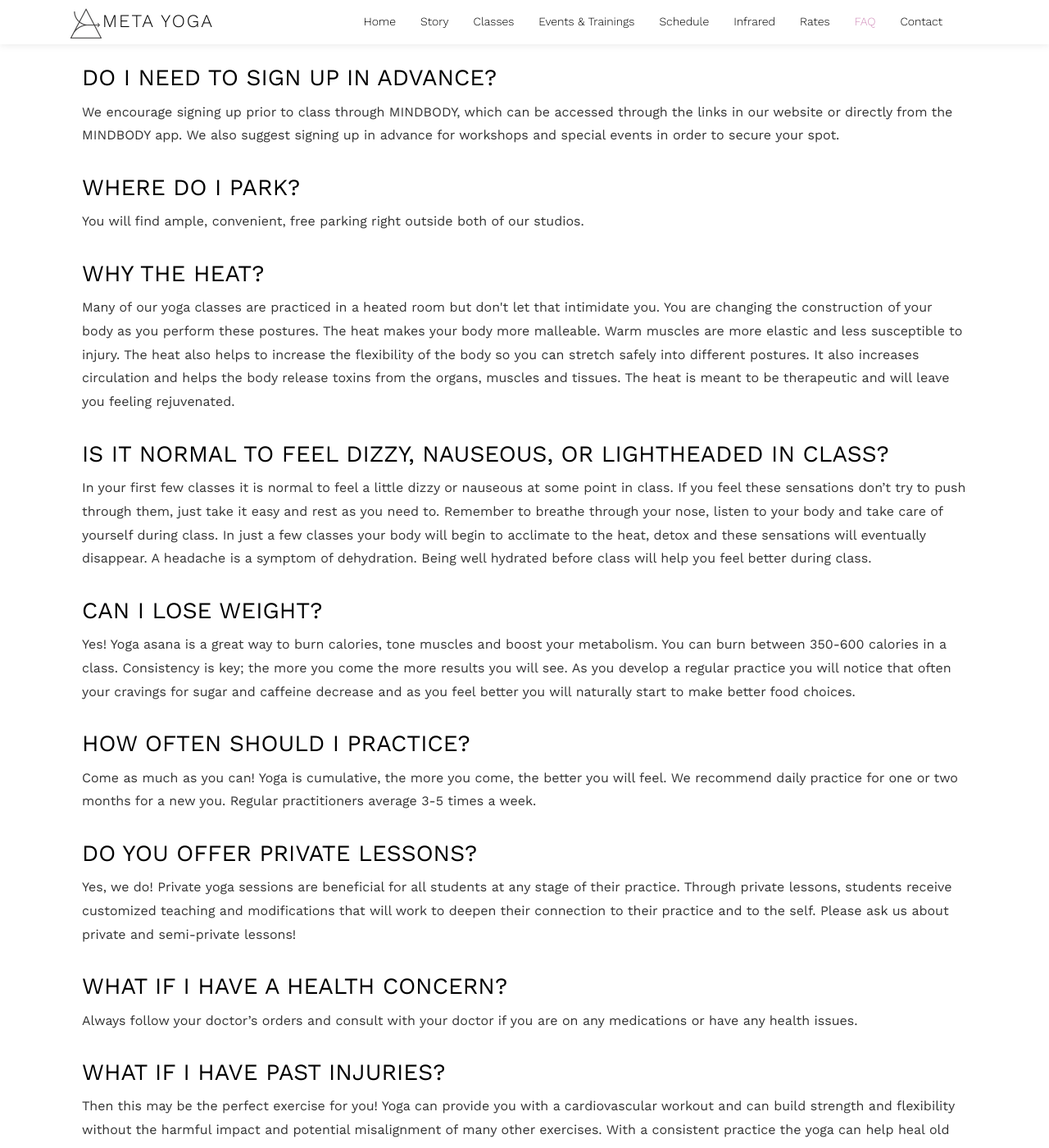
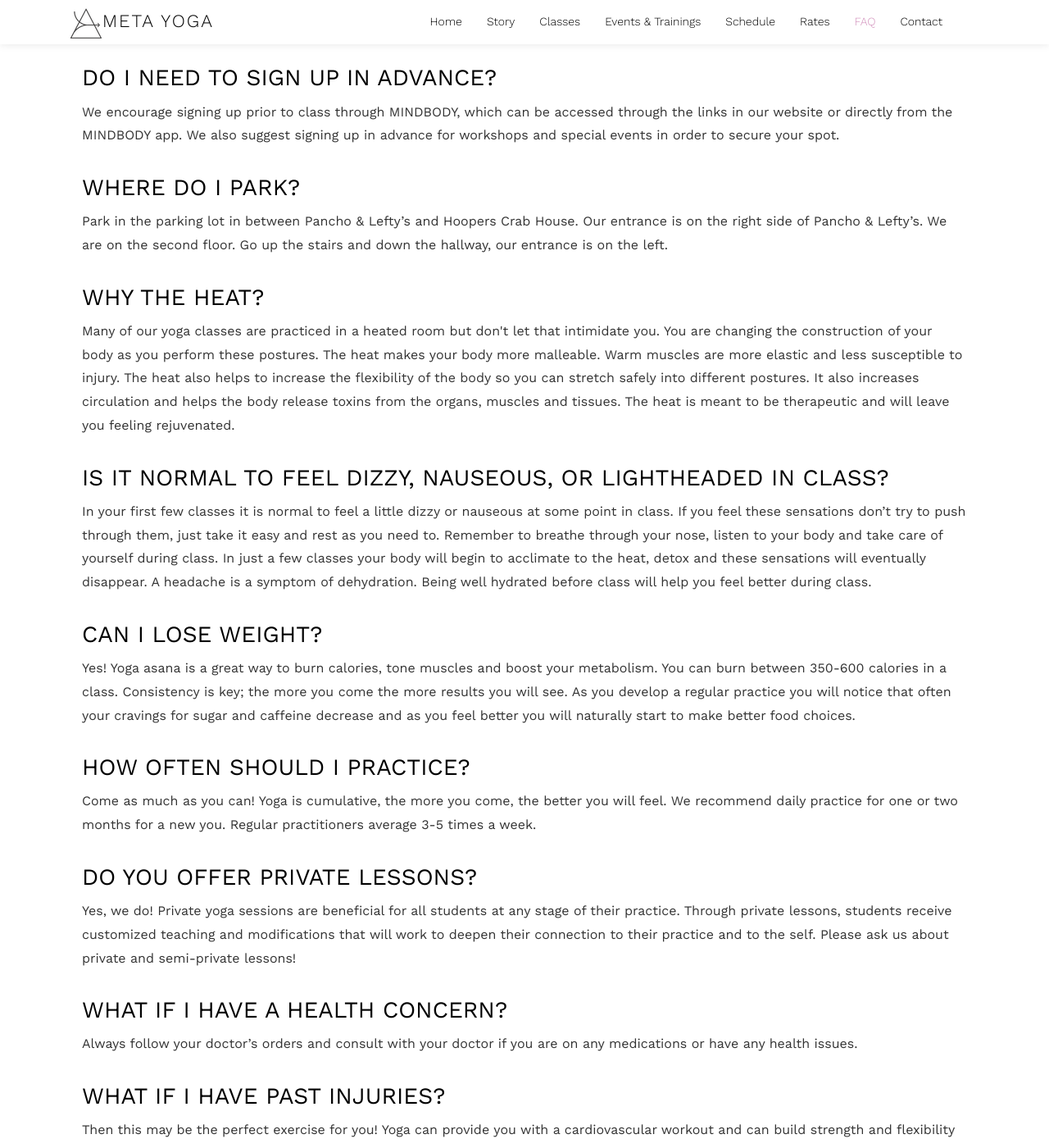
Before and after one commit to apnar/metayoga-site, a Jekyll site: the page built from faq.html, in a window 1280 px wide and 1400 px high, scrolled down 935 px. Shown: the whole window at 82% size. Built offline with Jekyll 4.4.1, drawn with Linux system fonts in a browser that asks for light colours; some web fonts are replaced; a script that is not in the unit is left out; some of the changed text lies outside the part shown.

Commit message:
first pass at removing Salisbury

```diff
--- a/_includes/footer.html
+++ b/_includes/footer.html
@@ -5,13 +5,6 @@
                 <div class="col-md-2 mb-5 mb-md-5 ftco-animate">
                     <div class="ftco-footer-widget mb-4">
                         <img style='height: 160; width: 131' src="images/meta_yoga_logo_foot.png" />
-                    </div>
-                </div>
-                <div class="col-lg col-md-6 mb-5 mb-md-5 ftco-animate">
-                    <div class="ftco-footer-widget mb-4">
-                        <a href="https://maps.app.goo.gl/dsydWQK5f9PEPnWS7">
-                            <h2 class="location">2324 West Zion Rd.<BR />Unit 101<BR />Salisbury, MD 21801</h2>
-                        </a>
                     </div>
                 </div>
                 <div class="col-lg-3 col-md-6 mb-5 mb-md-5 ftco-animate">
--- a/_includes/navigation.html
+++ b/_includes/navigation.html
@@ -11,7 +11,6 @@
                     <li class="nav-item {% if page.url == "/classes.html" %} active{% endif %}"><a href="classes" class="nav-link">Classes</a></li>
                     <li class="nav-item {% if page.url == "/events.html" %} active{% endif %}"><a href="events" class="nav-link">Events & Trainings</a></li>
                     <li class="nav-item {% if page.url == "/schedule.html" %} active{% endif %}"><a href="schedule" class="nav-link">Schedule</a></li>
-                    <li class="nav-item {% if page.url == "/infrared.html" %} active{% endif %}"><a href="infrared" class="nav-link">Infrared</a></li>
                     <li class="nav-item {% if page.url == "/rates.html" %} active{% endif %}"><a href="rates" class="nav-link">Rates</a></li>
                     <li class="nav-item {% if page.url == "/faq.html" %} active{% endif %}"><a href="faq" class="nav-link">FAQ</a></li>
 
--- a/contact.html
+++ b/contact.html
@@ -19,9 +19,6 @@
                     <div class="row">
                         <div class="col-md-12 mb-4">
                             <h2 class="h4">Contact Information</h2>
-                        </div>
-                        <div class="col-md-12 mb-3">
-                            <p><span>Salisbury Address:</span> <a href="https://maps.app.goo.gl/dsydWQK5f9PEPnWS7"><BR />2324 West Zion Road<BR />Unit 101<BR />Salisbury, MD 21801</a></p>
                         </div>
                         <div class="col-md-12 mb-3">
                             <p><span>Ocean City Address:</span> <a href="https://maps.app.goo.gl/p1p1VGJwsRkEdE1e7"><BR />12911 Ocean Gateway<BR />Unit 304<BR />Ocean City, MD 21842</a><BR />(Entrance is around the side of Pancho & Lefty’s, we are on the second floor)</p>
--- a/faq.html
+++ b/faq.html
@@ -45,7 +45,7 @@
                 </div>
                 <div class="container ftco-animate">
                     <h3 class="subheading">WHERE DO I PARK?</h3>
-                    You will find ample, convenient, free parking right outside both of our studios.
+                    Park in the parking lot in between Pancho & Lefty’s and Hoopers Crab House. Our entrance is on the right side of Pancho & Lefty’s. We are on the second floor. Go up the stairs and down the hallway, our entrance is on the left.
                     <BR /><BR />
                 </div>
                 <div class="container ftco-animate">
```
Also changed, not shown: js/google-map.js (+5 -5 lines).
